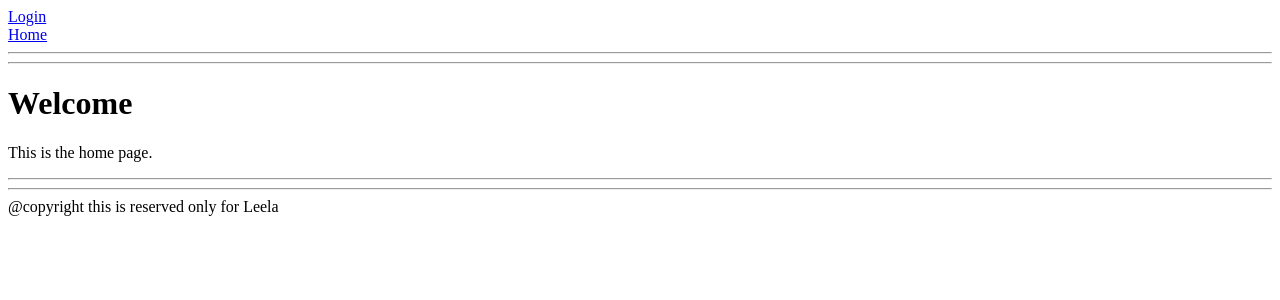
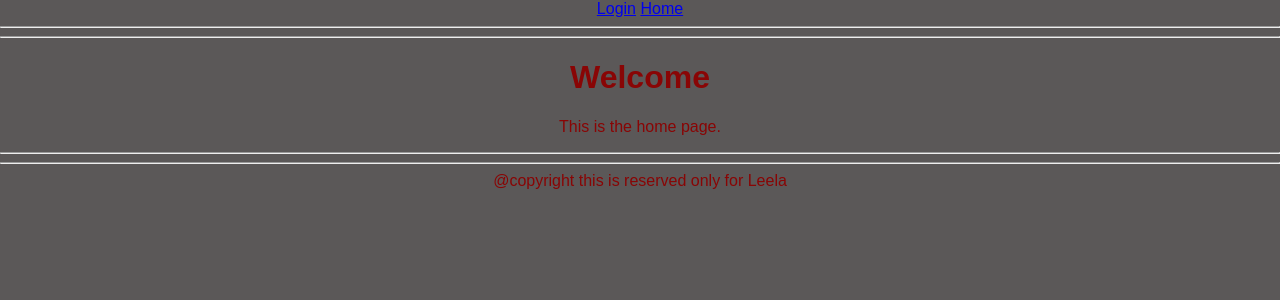
Before and after one commit to Lahari-1214/flask-from-basics-to-projects, a Flask app: template 006_Template_Inheritance/templates/home.html in a window 1280 px wide. Shown: the top 300 px of the page. Run offline with Flask 3, Linux system fonts and the light colour scheme; the template is opened without the code that fills it, so the values that code supplies are empty.

Commit message:
Folder name must be static to add styling to the webpages

```diff
--- /dev/null
+++ b/006_Template_Inheritance/static/css/style.css
@@ -0,0 +1,13 @@
+
+body {
+    font-family: Arial, sans-serif;
+    margin: 0;
+    padding: 0;
+    background-color: #5b5858;
+    color: #890505;
+    text-align: center;
+
+}
+nav{
+    color: #890505;
+}
--- a/006_Template_Inheritance/templates/base.html
+++ b/006_Template_Inheritance/templates/base.html
@@ -4,11 +4,12 @@
     <meta charset="UTF-8">
     <meta name="viewport" content="width=device-width, initial-scale=1.0">
     <title>{% block title %}My App{%endblock%}</title>
+    <link rel="stylesheet" href="{{url_for('static',filename='css/style.css')}}">
 </head>
 <body>
     <header>
     <nav>
-        <a href="/">Login</a> <br>
+        <a href="/">Login</a>
         <a href="/home">Home</a> <br>
 
 
```
